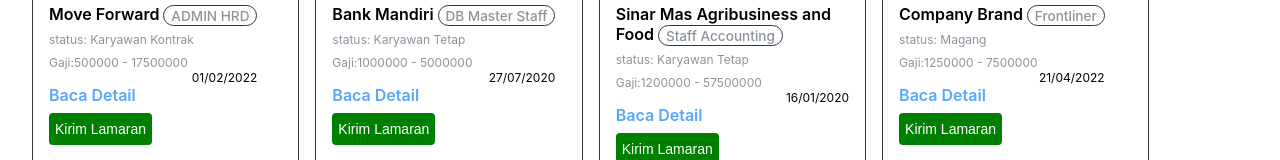
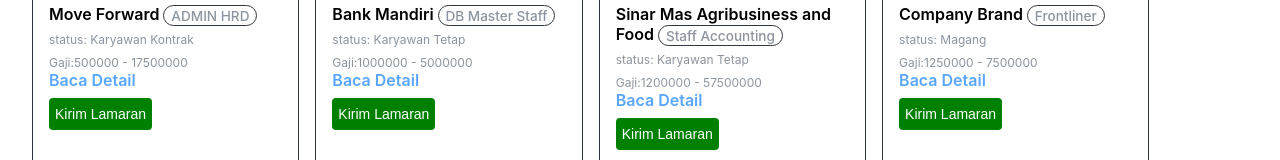
Before and after one commit to HafidzN/Job, a React (Create React App) app: page / in a window 1280 px wide. Shown: the part 524-684 px from the top of the page. Built offline with nearby package versions, Linux system fonts and the light colour scheme; no server answers.

Commit message:
feat (helpers): add time difference

```diff
--- a/src/components/Create.jsx
+++ b/src/components/Create.jsx
@@ -172,7 +172,7 @@
                         <input
                             id="job-salary-from"
                             className="form-field"
-                            type="text"
+                            type="number"
                             placeholder=""
                             name="salaryFrom"
                             value={values.salaryFrom}
@@ -182,7 +182,7 @@
                             <input
                             id="job-salary-to"
                             className="form-field"
-                            type="text"
+                            type="number"
                             placeholder=""
                             name="salaryTo"
                             value={values.salaryTo}
--- a/src/components/Detail.jsx
+++ b/src/components/Detail.jsx
@@ -3,6 +3,7 @@
 import { getListJobs, updateJob } from "../actions/index.js"
 import { useParams } from "react-router-dom";
 import Img from './Img'
+import util from '../helpers/timeDifference'
 
 import './Detail.scss'
 
@@ -68,7 +69,7 @@
             <div>Gaji</div>
             <div className="detail__bold">{currentJob.salaryFrom} - {currentJob.salaryTo}</div>
           </div>
-          <div className="detail__posted-date">{currentJob.postedDate}</div>
+          <div className="detail__posted-date">{currentJob.postedDate ? util.timeDiff(currentJob.postedDate): ''}</div>
           <div>
             <button className={currentJob.applied? "" : "not-applied"} onClick={() => updateApplication(currentJob)}>{currentJob.applied? "Batalkan Lamaran" : "Kirim Lamaran"}</button>
           </div>
--- a/src/components/Home.jsx
+++ b/src/components/Home.jsx
@@ -2,6 +2,7 @@
 import { Link } from 'react-router-dom'
 import { useDispatch, useSelector } from "react-redux"
 import { getListJobs, updateJob } from "../actions/index.js"
+import util from '../helpers/timeDifference'
 import Img from './Img'
 import './Home.scss'
 
@@ -57,7 +58,7 @@
                         </p>
 
                         <div className="h-text-align-right h-fs-12">
-                          {job.postedDate || ''}
+                          {job.postedDate ? util.timeDiff(job.postedDate): ''}
                         </div>
 
                         <Link to={`/lowongan/detail/${job.jobVacancyCode}`} className="home__link-2" style={{ marginLeft: 'auto'}}>
--- /dev/null
+++ b/src/helpers/timeDifference.js
@@ -0,0 +1,66 @@
+function enhanceDays(time) {
+    const today = new Date()
+    const hour           = parseInt(today.getHours())
+    const minute         = parseInt(today.getMinutes())
+    const second         = parseInt(today.getSeconds())
+    const [year, month, day] = time.split('-')
+
+    return `${year}/${month}/${day} ${hour}:${minute}:${second}`
+  }
+
+
+  function timeDiffCalc(dateFuture, dateNow) {
+    let diffInMilliSeconds = Math.abs((dateFuture - dateNow) / 1000);
+    console.log('asd    ', diffInMilliSeconds)
+
+    const df = new Date(dateFuture)
+    const dn = new Date(dateNow)
+
+    const year1           = parseInt(df.getFullYear())
+    const month1          = parseInt((df.getMonth()+1))
+    const day1            = parseInt(df.getDate())
+    // const hour1           = parseInt(df.getHours())
+    // const minute1         = parseInt(df.getMinutes())
+    // const second1         = parseInt(df.getSeconds())
+
+    const year2           = parseInt(dn.getFullYear())
+    // const month2          = parseInt((dn.getMonth()+1))
+    // const day2            = parseInt(dn.getDate())
+    // const hour2           = parseInt(dn.getHours())
+    // const minute2         = parseInt(dn.getMinutes())
+    // const second2         = parseInt(dn.getSeconds())
+
+    const monthList = ['Jan', 'Feb', 'Mar', 'Apr', 'May', 'Jun', 'Jul', 'Aug', 'Sep', 'Oct', 'Nov', 'Dec']
+
+
+
+    if ( diffInMilliSeconds  <60){
+        return `${Math.trunc(diffInMilliSeconds) } s`
+    }
+    if (diffInMilliSeconds >59 && diffInMilliSeconds < 3600){
+        return `${Math.trunc(diffInMilliSeconds /60)}m`
+    }
+
+    if (diffInMilliSeconds >3599 && diffInMilliSeconds < 86400 ){
+        return `${Math.trunc(diffInMilliSeconds /3600)}h `
+    }
+
+    if(diffInMilliSeconds >86399 && diffInMilliSeconds <604800){
+        return `${Math.trunc(diffInMilliSeconds /86400)}d`
+    }
+
+    if(diffInMilliSeconds >604799){
+        if (year2 === year1){
+            return `${day1} ${monthList[month1-1]}`
+        }
+        return `${day1} ${monthList[month1-1]} ${year1}`
+    }
+  }
+
+// eslint-disable-next-line import/no-anonymous-default-export
+export default {
+     timeDiff : function (propsTime) {
+        console.log(enhanceDays(propsTime))
+        return timeDiffCalc(new Date(), new Date(enhanceDays(propsTime)))
+    }
+}
```
